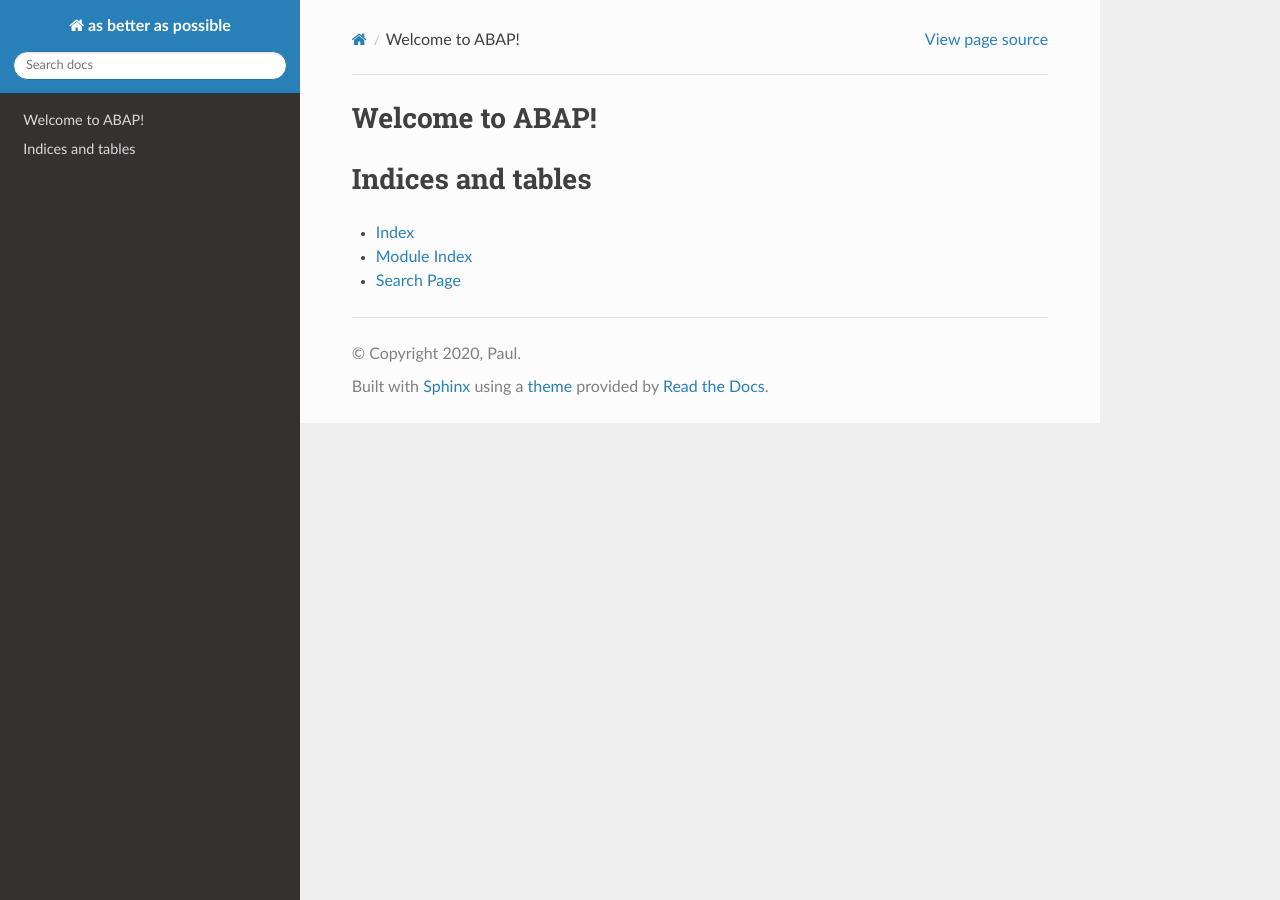
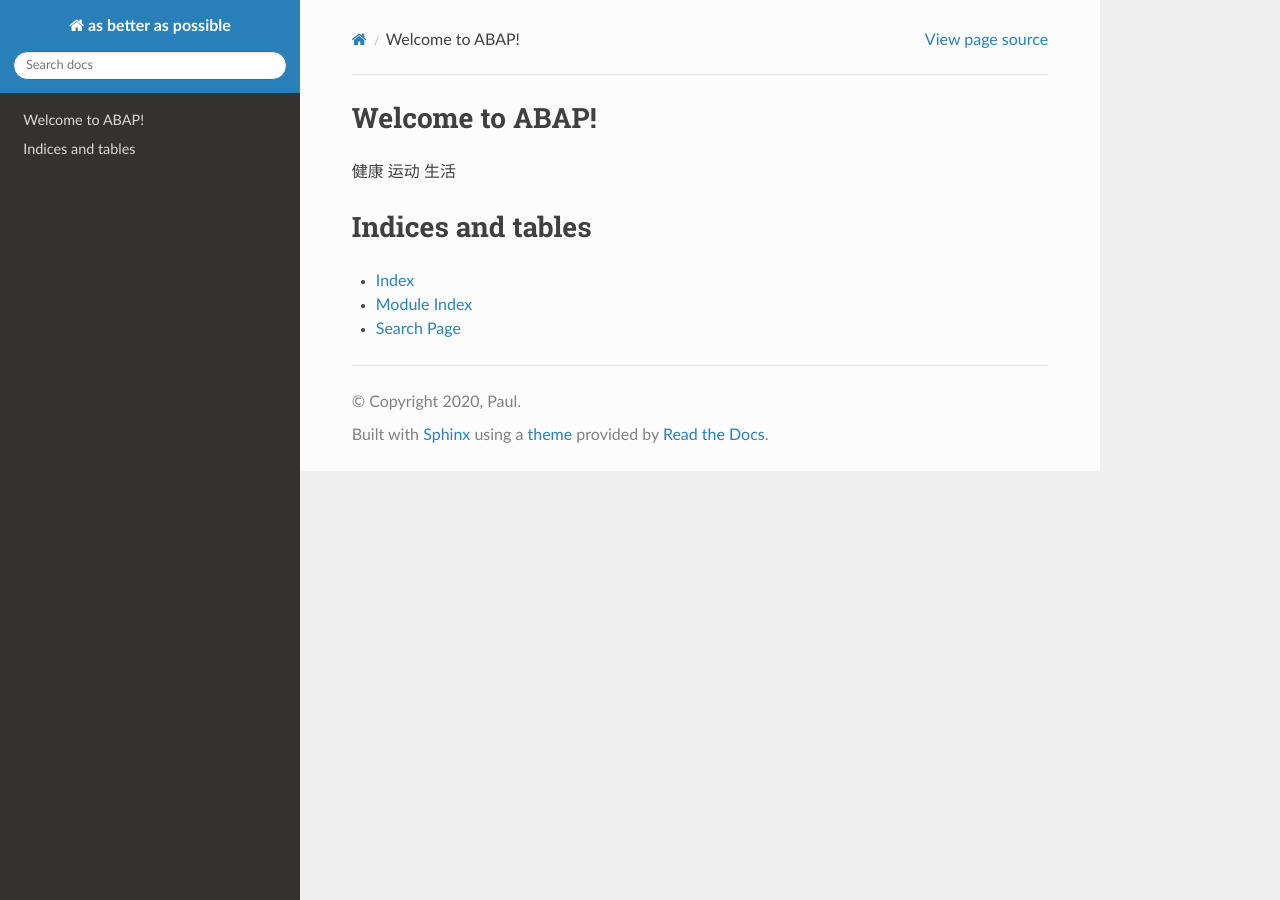
Before and after one commit to paultang/abapweb, a Sphinx documentation site: the page built from source/index.rst, in a window 1280 px wide. Built offline with Sphinx 7.4.7 and the Read the Docs theme 2.0.0, drawn with Linux system fonts in a browser that asks for light colours.

Commit message:
Update index.rst

```diff
--- a/source/index.rst
+++ b/source/index.rst
@@ -5,6 +5,10 @@
 
 Welcome to ABAP!
 ================
+
+健康
+运动
+生活
 
 .. toctree::
    :maxdepth: 2
```
